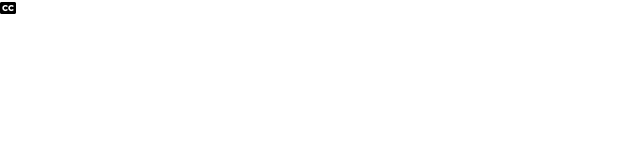
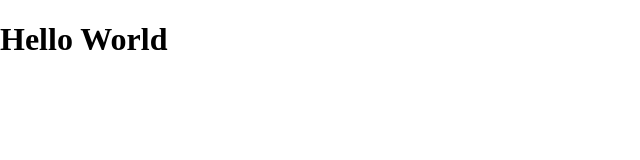
Before and after one commit to dsoyuyuce18/JS_Exc, a plain HTML site: page index.html in a window 1280 px wide. Shown: the whole page, without its empty margins (0-640 px from the left). Drawn offline with Linux system fonts and the light colour scheme.

Commit message:
Hi again

```diff
--- a/index.html
+++ b/index.html
@@ -4,13 +4,14 @@
     <meta charset="UTF-8">
     <meta name="viewport" content="width=device-width, initial-scale=1.0">
     <title>Template</title>
-    <link rel="icon" type ='image/png' href="https://www.google.com/s2/u/0/favicons?domain=jacinto.design">
+    <link rel="icon" type ='image/png' href="https://www.google.com/s2/u/0/favicons?domain=jaci">
     <link rel="stylesheet" href="https://cdnjs.cloudflare.com/ajax/libs/font-awesome/5.15.2/css/all.min.css">
 
     <link rel="stylesheet" href="style.css">
 
 <body>
-    <i class="fas fa-closed-captioning"></i>
+    <h1>Hello World</h1>
+
 
     <script src="script.js">  </script>
 
```
